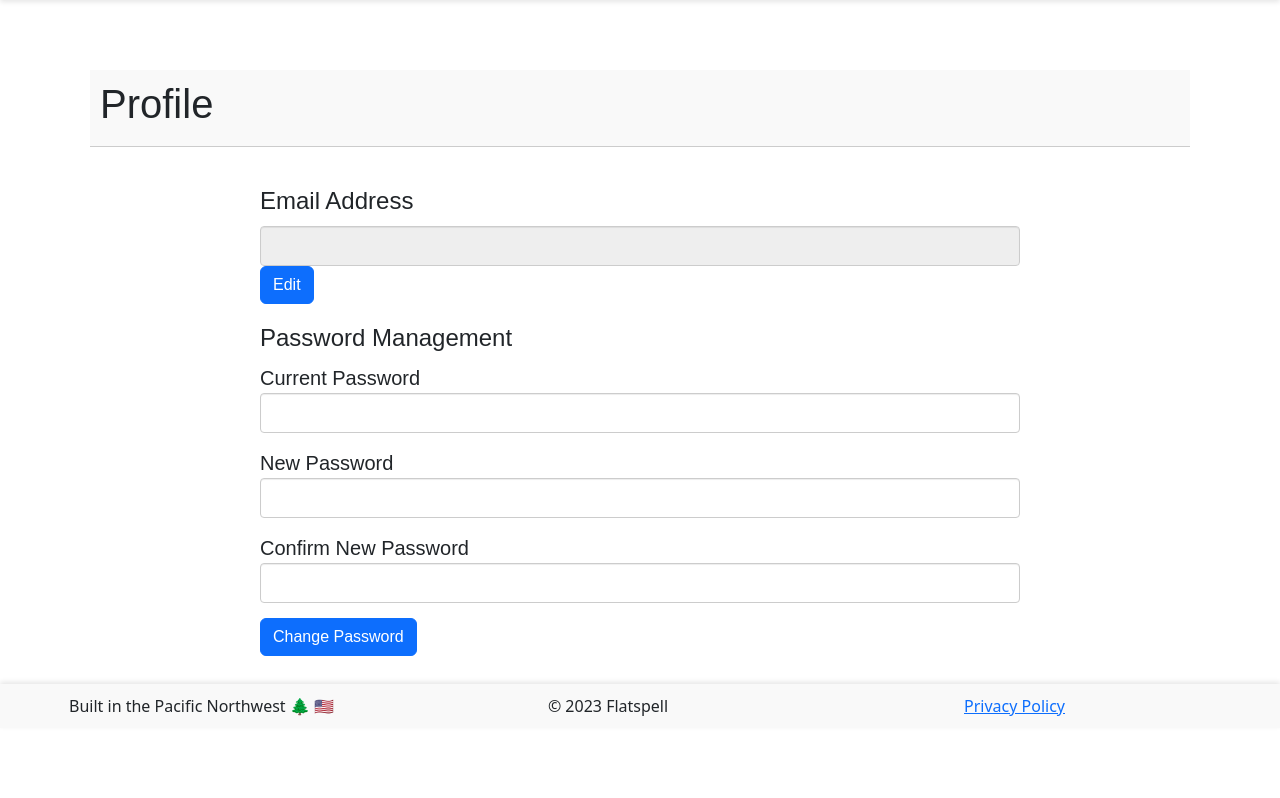
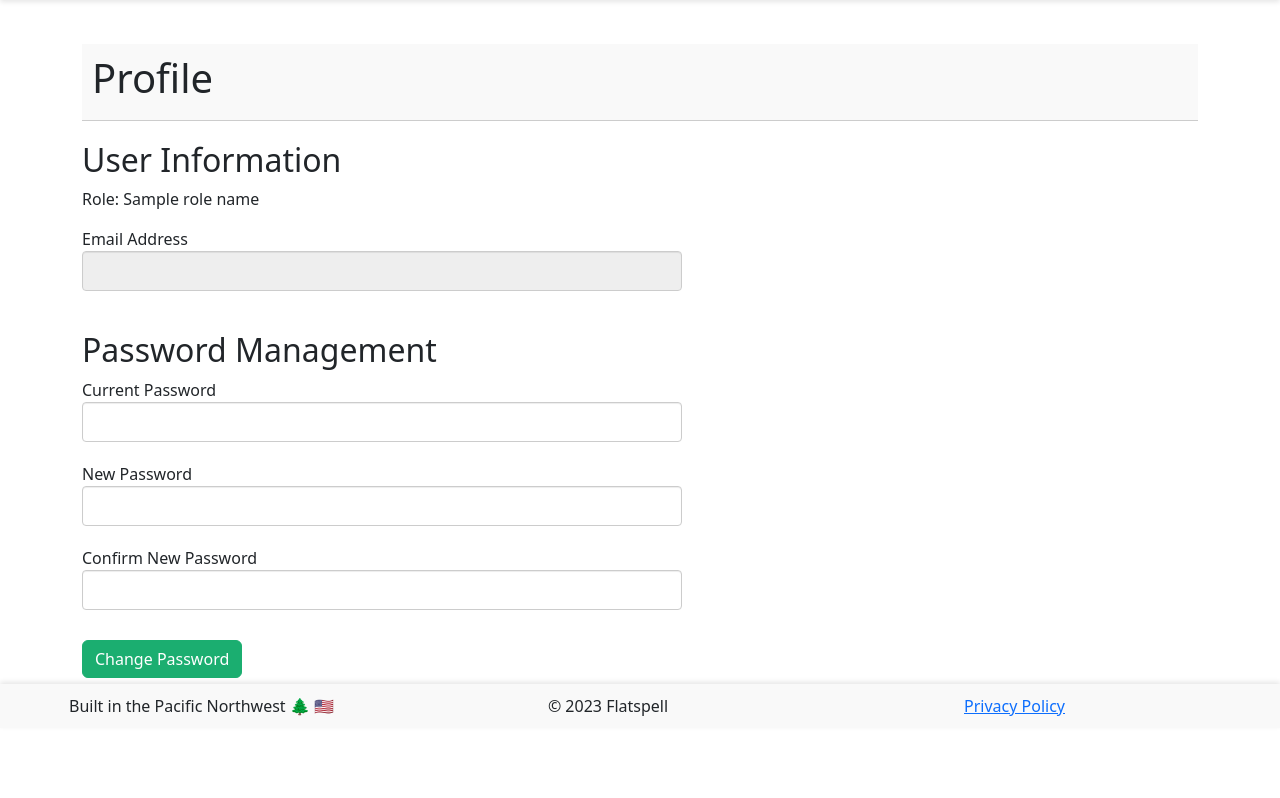
Before and after one commit to flatspell/community, a Flask app: template src/templates/core/account.html in a window 1280 px wide. Shown: the part 72-870 px from the top of the page. Before the commit the page ends 788 px from the top, so only its background shows below. Run offline with Flask 3, Linux system fonts and the light colour scheme; the template is opened without the code that fills it: most values are stand-ins (such as "Sample title", 1, 10 or a date in 2020); parts of the project's set-up code (start-up, migrations or seed data) failed here and were passed over.

Commit message:
clean up formatting on accounts page

```diff
--- a/src/static/css/user_profile.css
+++ b/src/static/css/user_profile.css
@@ -1,65 +1,31 @@
-.header {
-  display: flex;
-  justify-content: flex-end;
-  align-items: center;
-  height: 80px;
-  padding: 20px;
-  background-color: #F5F5F5;
-}
-
-.user-info {
-  margin-right: 50px;
-  margin-top: 20px;
-}
-
-.user-info h1 {
-  font-size: 30px;
-  margin-bottom: 5px;
-}
-
-.profile-pic {
-  width: 60px;
-  height: 60px;
-  overflow: hidden;
-  border-radius: 50%;
-}
-
-.profile-pic img {
-  width: 100%;
-  height: 100%;
-  object-fit: cover;
-}
-
-.container {
-  font-family: Arial, sans-serif;
-  font-size: 20px;
-  line-height: 1.5;
-  padding: 20px;
-}
-
-.user-profile {
-  max-width: 800px;
-  margin: auto;
-  padding: 20px;
-}
-
 .profile-section {
-  margin-bottom: 20px;
-}
-
-.profile-section h2 {
-  font-size: 24px;
-  margin-bottom: 10px;
+  margin-bottom: 40px;
 }
 
 .form-group {
   position: relative;
-  margin-bottom: 15px;
+  margin-bottom: 20px;
+}
+
+.btn-primary {
+  background-color: #1bae70;
+  border-color: #1bae70;
+  margin-top: 10px;
+  margin-bottom: 10px;
+}
+
+.btn-primary:hover,
+.btn-primary:focus,
+.btn-primary:active,
+.btn-primary.active {
+  background-color: black; /* or #1bae70 */
+  border-color: black; /* or #1bae70 */
 }
 
 .form-control {
   display: block;
   width: 100%;
+  max-width: 600px;
   height: 40px;
   padding: 6px 12px;
   font-size: 14px;
@@ -69,8 +35,8 @@
   background-image: none;
   border: 1px solid #ccc;
   border-radius: 4px;
-  -webkit-box-shadow: inset 0 1px 1px rgba(0,0,0,.075);
-  box-shadow: inset 0 1px 1px rgba(0,0,0,.075);
+  -webkit-box-shadow: inset 0 1px 1px rgba(0, 0, 0, .075);
+  box-shadow: inset 0 1px 1px rgba(0, 0, 0, .075);
 }
 
 .form-control[readonly] {
--- a/src/templates/core/account.html
+++ b/src/templates/core/account.html
@@ -9,10 +9,11 @@
 
 <div class="user-profile">
   <div class="profile-section">
-    <h2>Email Address</h2>
+    <h2>User Information</h2>
     <div class="form-group">
+      <p class="role-value">Role: {{ role_name }}</p>
+      <label for="email">Email Address</label>
       <input type="email" class="form-control" id="email" name="email" value="{{ current_user.email }}" readonly>
-      <button type="button" class="btn btn-primary" id="edit-email-btn">Edit</button>
     </div>
   </div>
 
--- a/src/templates/core/community.html
+++ b/src/templates/core/community.html
@@ -11,7 +11,6 @@
 		<option value="port-angeles-wa">Clallam County, WA (COIN)</option>
     <option value="port-townsend-wa">Jefferson County, WA (LION)</option>
   </select>
-  <p>Location: <span id="location-value">{{ location }}</span></p>
 </div>
 
 <main class="community-main">
--- a/src/templates/navigation.html
+++ b/src/templates/navigation.html
@@ -14,6 +14,7 @@
     </div>
     <div>
       {% if current_user.is_authenticated %}
+      <!-- <a href="{{ url_for('core.account') }}" class="nav-btn">Profile</a> -->
       <a href="{{ url_for('accounts.logout') }}" class="btn btn-danger">Logout</a>
       {% else %}
       <a href="{{ url_for('accounts.login') }}"><button type="button" class="btn btn-outline-light me-2">Login</button></a>
```
Also changed, not shown: src/core/views.py (+6 -3 lines).
